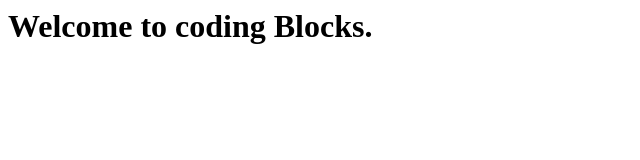
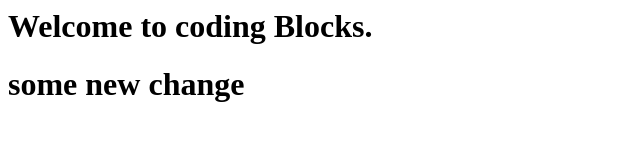
Before and after one commit to sud2268/workshop-oss, a plain HTML site: page index.html in a window 1280 px wide. Shown: the whole page, without its empty margins (0-640 px from the left). Drawn offline with Linux system fonts and the light colour scheme.

Commit message:
Update index.html

```diff
--- a/index.html
+++ b/index.html
@@ -1 +1,2 @@
 <h1>Welcome to coding Blocks. <h1>
+<h1>some new change<h1>
```
